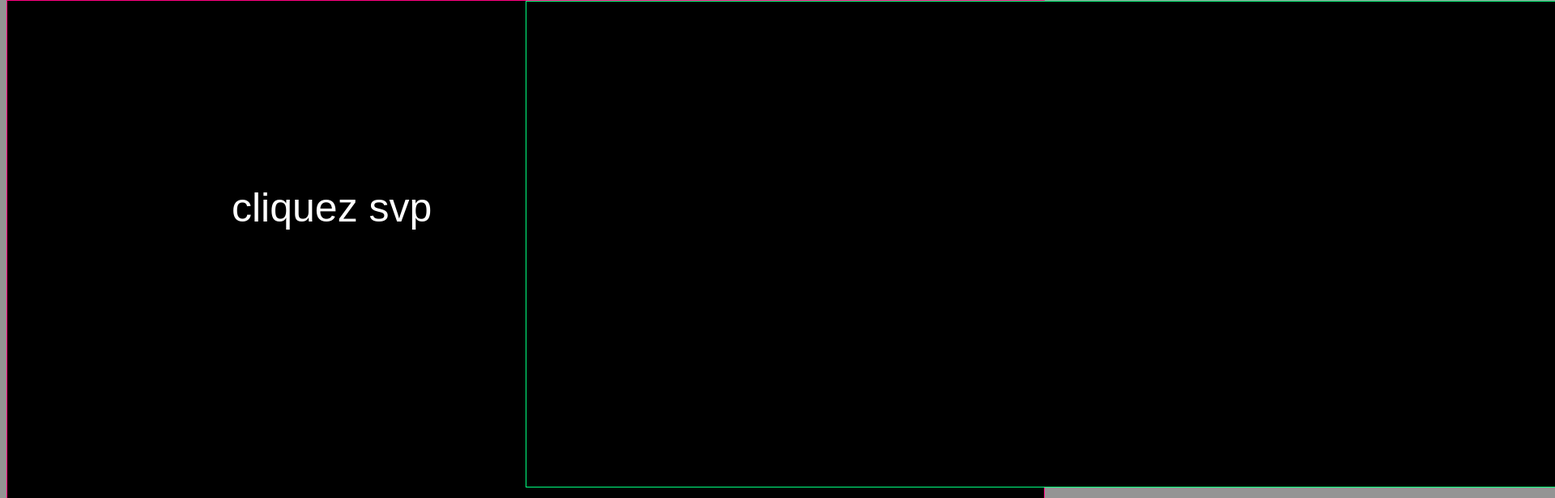
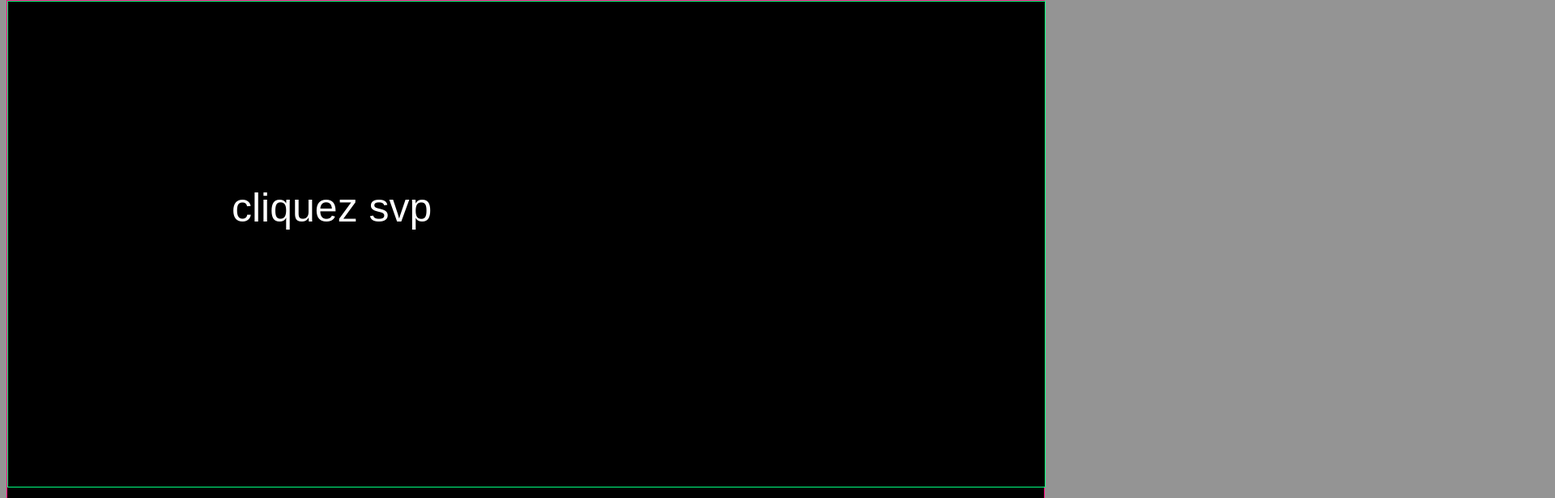
Before and after one commit to RICHDO89/DEMO, a plain HTML site: page index.html in a window 1280 px wide. Shown: the top 616 px of the page at 81% size, 1920 px wide, since content can reach past the window. Drawn offline with Linux system fonts and the light colour scheme.

Commit message:
Update style_etufonc.css

```diff
--- a/style_etufonc.css
+++ b/style_etufonc.css
@@ -731,7 +731,7 @@ top: 0px;color:white;font-size:20px;font-family:Arial;content: justify; text-ali
  border: 1px solid rgba(100%,0%,50%,1);z-index:2; }
 
 #svcouvr{background-color: rgba(0%,0%,0%,1);position: absolute;width:100%;
-top: 0px;color:white;font-size:20px;font-family:Arial;content: justify; text-align: center;
+top: 0px;left:0px;
  border: 1px solid rgba(0%,100%,50%,1); }
 
 
```
